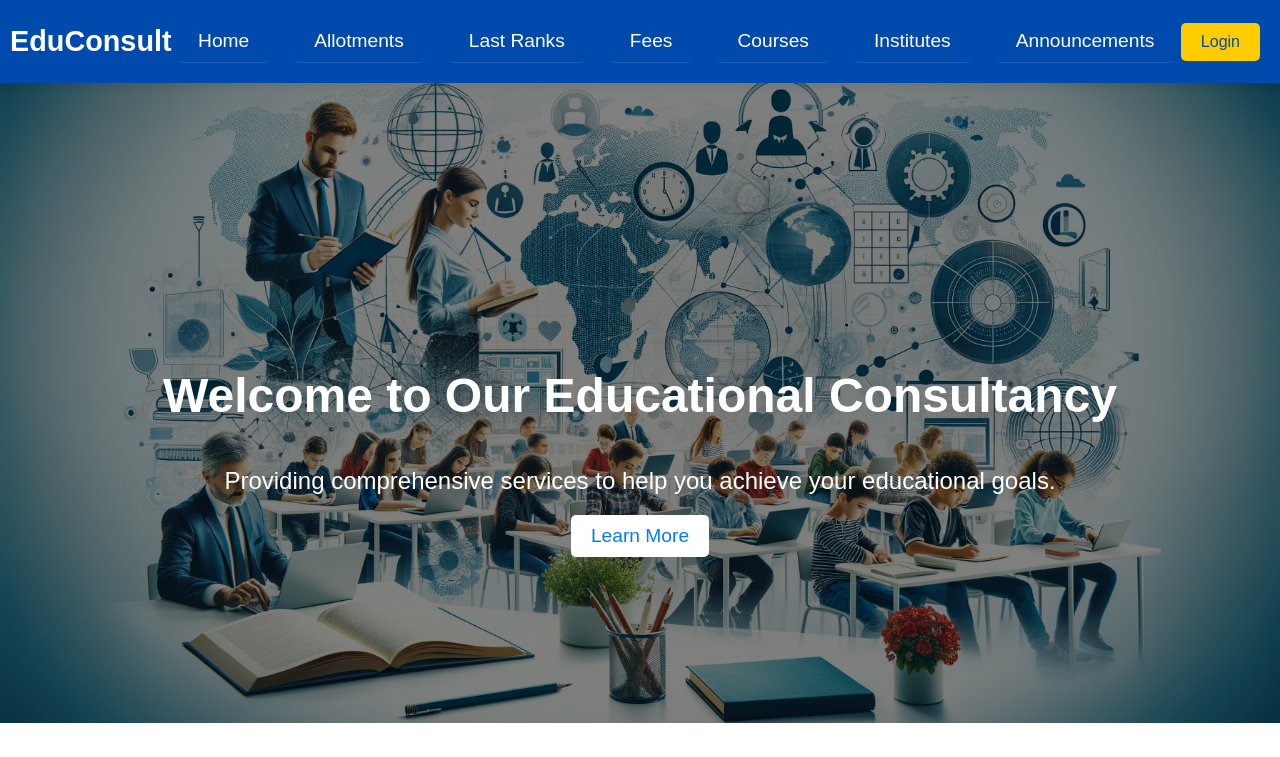
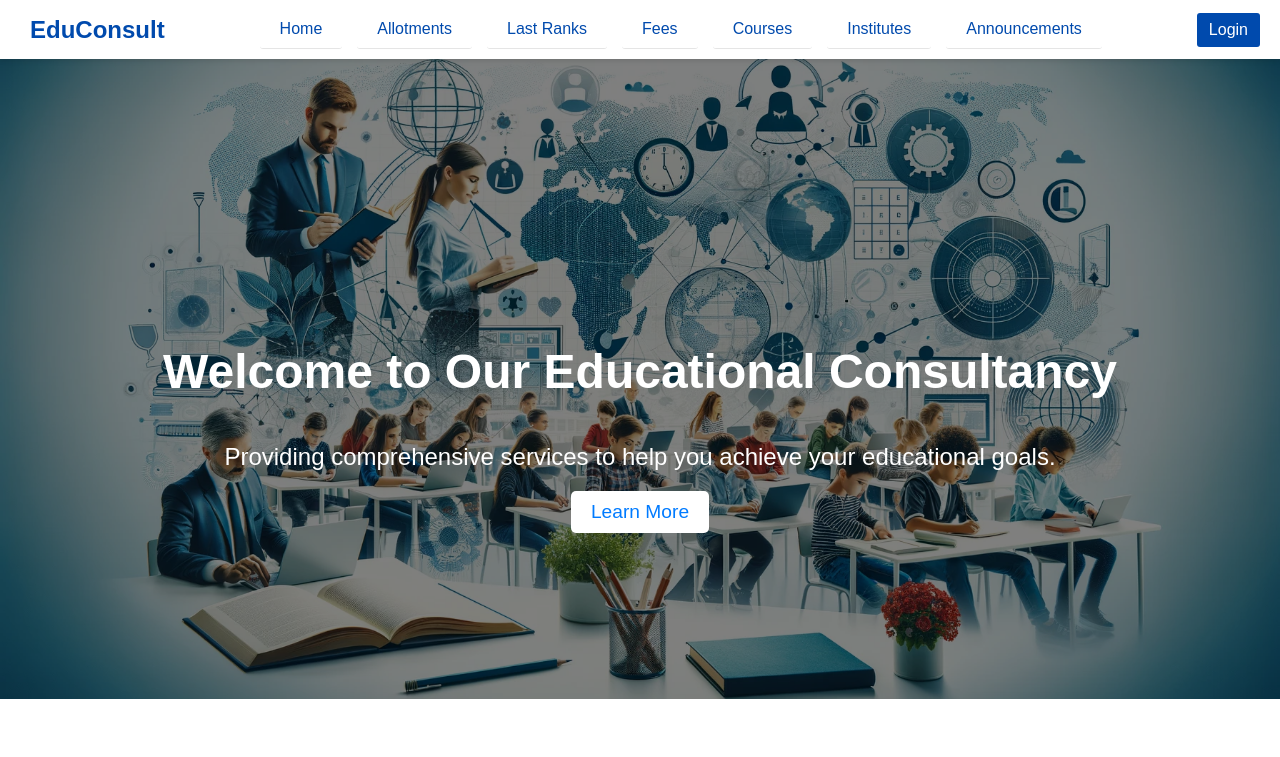
Before and after one commit to abinmk/eduConsultancy, a React (Create React App) app: page / in a window 1280 px wide. Shown: the top 757 px of the page. Built offline with nearby package versions, Linux system fonts and the light colour scheme.

Commit message:
ADDED new header styles

```diff
--- a/src/styles/Header.css
+++ b/src/styles/Header.css
@@ -1,81 +1,78 @@
 .header-container {
   position: sticky;
   top: 0;
-  width: 100%;
-  background-color: #004aad;
-  color: #fff;
+  background-color: #fff; /* White background for minimalistic look */
+  color: #004aad; /* Primary color for text */
   display: flex;
   justify-content: space-between;
   align-items: center;
-  padding: 20px 0px;
+  padding: 10px 20px; /* Reduced padding for minimalistic style */
   z-index: 1000;
-  box-shadow: 0 2px 10px rgba(0, 0, 0, 0.1);
+  box-shadow: 0 2px 5px rgba(0, 0, 0, 0.1); /* Subtle shadow */
   transition: background-color 0.3s ease, padding 0.3s ease;
 }
 
 .header-container.scrolled {
-  background-color: #00337c;
-  padding: 10px 0px;
+  background-color: #f0f0f0; /* Slightly darker on scroll */
+  padding: 5px 20px; /* Less padding on scroll */
 }
 
 .header-logo {
-  font-size: 1.8rem;
+  font-size: 1.5rem; /* Slightly smaller font size */
   font-weight: bold;
-  color: #fff;
+  color: #004aad;
   margin-left: 10px;
   text-decoration: none;
   transition: transform 0.3s ease;
 }
 
 .header-logo:hover {
-  transform: scale(1.1);
+  transform: scale(1.05); /* Subtle hover effect */
 }
 
 .header-nav {
   display: flex;
-  gap: 25px;
+  gap: 15px; /* Smaller gap for minimalistic style */
   align-items: center;
   justify-content: center; /* Center the nav items */
   flex: 1; /* Allow the nav to take up remaining space */
 }
 
 .header-nav a {
-  color: #fff;
+  color: #004aad;
   text-decoration: none;
-  font-size: 1.2rem;
-  padding: 10px 15px;
-  border-radius: 5px;
-  transition: color 0.3s ease, background-color 0.3s ease, transform 0.3s ease;
+  font-size: 1rem; /* Slightly smaller font size */
+  padding: 8px 12px; /* Reduced padding */
+  border-radius: 3px; /* Slightly rounded corners */
+  transition: color 0.3s ease, background-color 0.3s ease;
 }
 
 .header-nav a:hover {
-  color: #ffcc00;
-  background-color: rgba(255, 255, 255, 0.1);
-  transform: translateY(-5px);
+  color: #fff;
+  background-color: #004aad; /* Invert colors on hover */
 }
 
 .header-login {
-  background-color: #ffcc00;
-  margin-right: 20px; /* Ensure space from the right edge */
-  color: #004aad;
-  padding: 10px 20px;
-  border-radius: 5px;
+  background-color: #004aad;
+  color: #fff;
+  padding: 8px 12px; /* Reduced padding */
+  border-radius: 3px;
   text-decoration: none;
-  transition: background-color 0.3s ease, color 0.3s ease, transform 0.3s ease;
+  transition: background-color 0.3s ease, transform 0.3s ease;
+  margin-left: auto; /* Pushes the login link to the right end */
 }
 
 .header-login:hover {
-  background-color: #ffd633;
-  color: #00337c;
-  transform: translateY(-5px);
+  background-color: #00337c;
+  transform: scale(1.05); /* Subtle hover effect */
 }
 
 .menu-icon {
   display: none;
-  font-size: 2rem;
+  font-size: 1.5rem; /* Slightly smaller icon */
   cursor: pointer;
-  color: #fff;
-  margin: 10px;
+  color: #004aad;
+  margin-left: 20px; /* Space from the right edge */
 }
 
 .header-nav.open {
@@ -85,8 +82,9 @@
   top: 0;
   left: 0;
   right: 0;
-  background-color: #004aad;
-  padding: 20px 0;
+  background-color: #fff;
+  padding-top: 60px; /* Space for fixed header */
+  padding-bottom: 20px;
   height: 100vh;
   overflow-y: auto;
   z-index: 999;
@@ -94,7 +92,7 @@
 
 .header-nav a {
   padding: 10px 20px;
-  border-bottom: 1px solid rgba(255, 255, 255, 0.1);
+  border-bottom: 1px solid rgba(0, 0, 0, 0.1); /* Subtle border for separation */
 }
 
 /* Responsive Styles */
```
